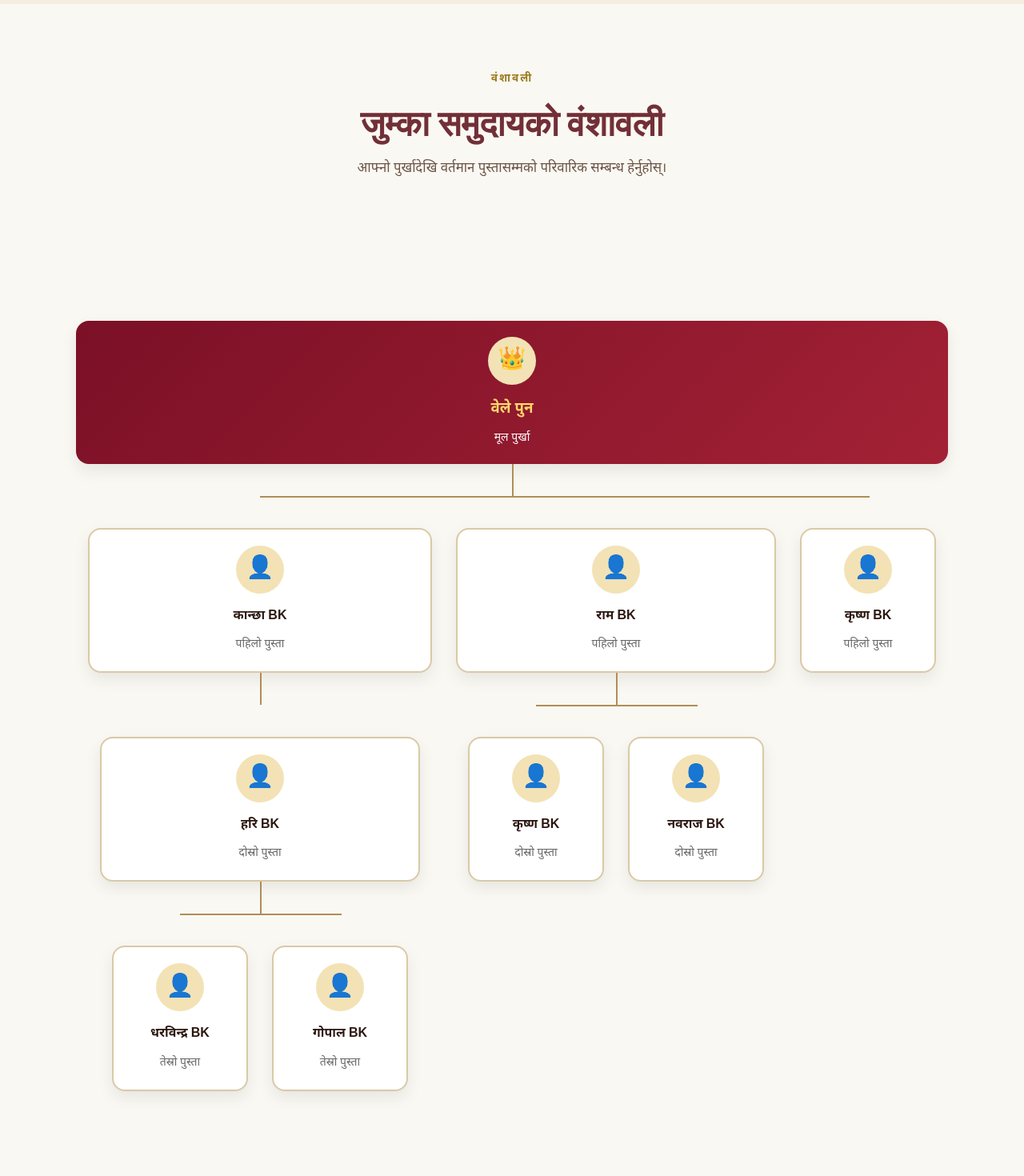
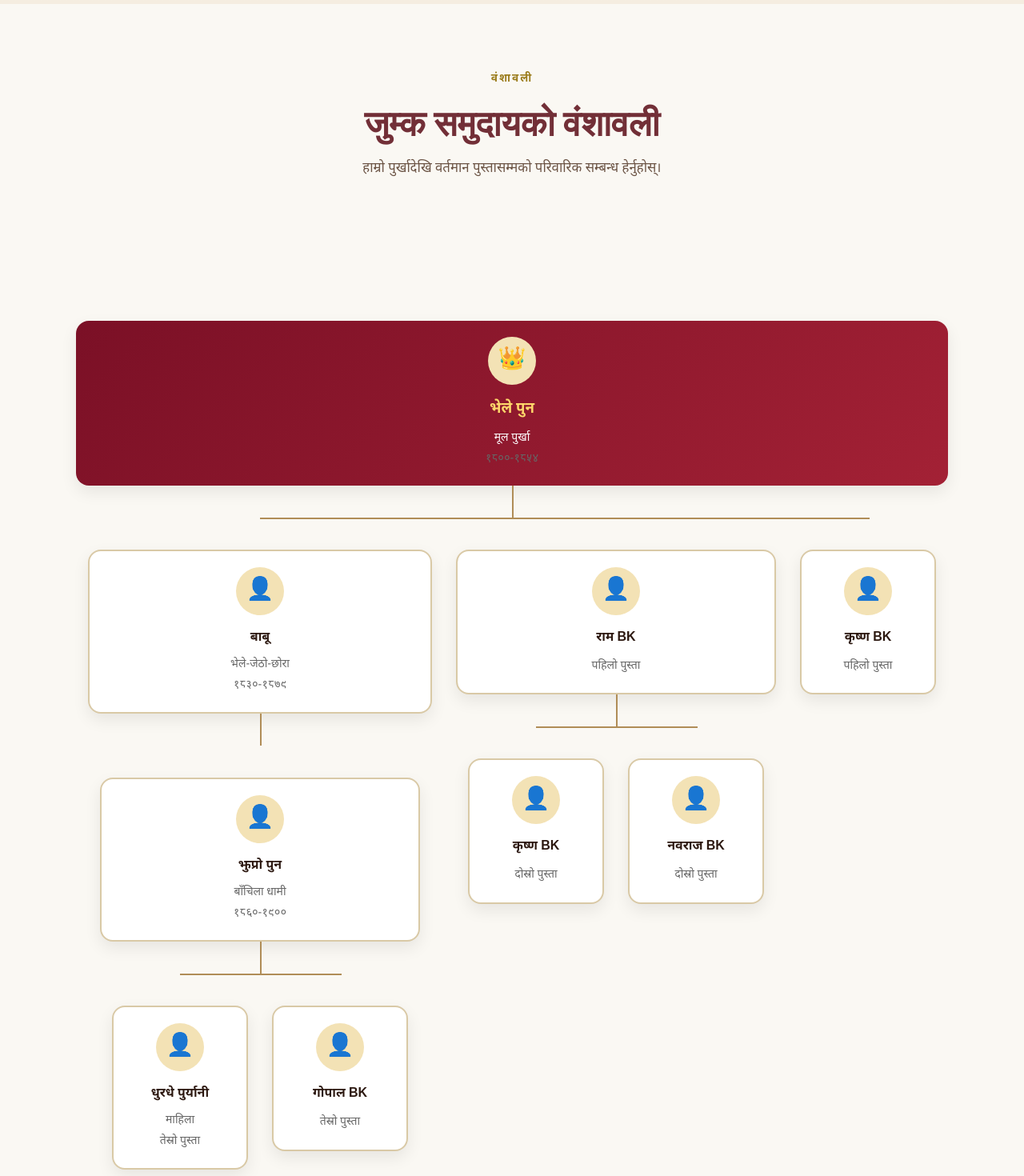
Before and after one commit to webgraph-db/jumka-web, a React (Vite) app: page / in a window 1280 px wide. Shown: the part 3600-5070 px from the top of the page at 80% size. Built offline with nearby package versions, Linux system fonts and the light colour scheme.

Commit message:
update genealogy data

```diff
--- a/src/components/Genealogy.jsx
+++ b/src/components/Genealogy.jsx
@@ -7,9 +7,9 @@ export default function Genealogy() {
 
         <div className="section-header">
           <span className="section-tag">वंशावली</span>
-          <h2 className="section-title">जुम्का समुदायको वंशावली</h2>
+          <h2 className="section-title">जुम्क समुदायको वंशावली</h2>
           <p className="section-subtitle">
-            आफ्नो पुर्खादेखि वर्तमान पुस्तासम्मको परिवारिक सम्बन्ध हेर्नुहोस्।
+           हाम्रो पुर्खादेखि वर्तमान पुस्तासम्मको परिवारिक सम्बन्ध हेर्नुहोस्।
           </p>
         </div>
 
@@ -21,8 +21,9 @@ export default function Genealogy() {
 
               <div className="person root">
                 <div className="avatar">👑</div>
-                <h3>वेले पुन</h3>
+                <h3>भेले पुन</h3>
                 <p>मूल पुर्खा</p>
+                <span>१८००-१८५४</span>
               </div>
 
               <ul>
@@ -32,8 +33,9 @@ export default function Genealogy() {
 
                   <div className="person">
                     <div className="avatar">👤</div>
-                    <h4>कान्छा BK</h4>
-                    <span>पहिलो पुस्ता</span>
+                    <h4>बाबू</h4>
+                    <p>भेले-जेठो-छोरा</p>
+                    <span>१८३०-१८७९</span>
                   </div>
 
                   <ul>
@@ -42,8 +44,9 @@ export default function Genealogy() {
 
                       <div className="person">
                         <div className="avatar">👤</div>
-                        <h4>हरि BK</h4>
-                        <span>दोस्रो पुस्ता</span>
+                        <h4>झुप्रो पुन</h4>
+                        <p>बाँचिला धामी</p>
+                        <span>१८६०-१९००</span>
                       </div>
 
                       <ul>
@@ -52,7 +55,8 @@ export default function Genealogy() {
 
                           <div className="person">
                             <div className="avatar">👤</div>
-                            <h4>धरविन्द्र BK</h4>
+                            <h4>धुरधे पुर्यानी </h4>
+                            <p>माहिला</p>
                             <span>तेस्रो पुस्ता</span>
                           </div>
 
```
